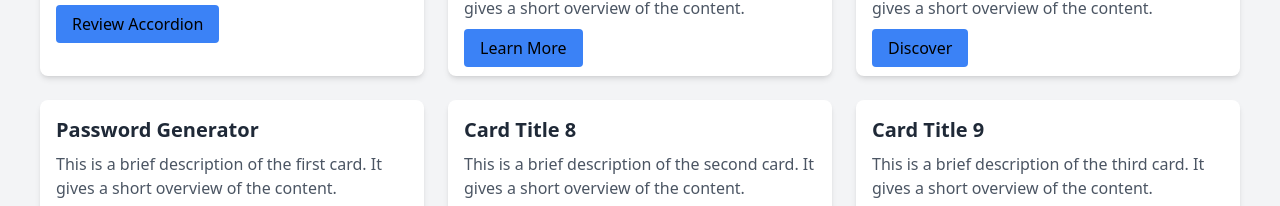
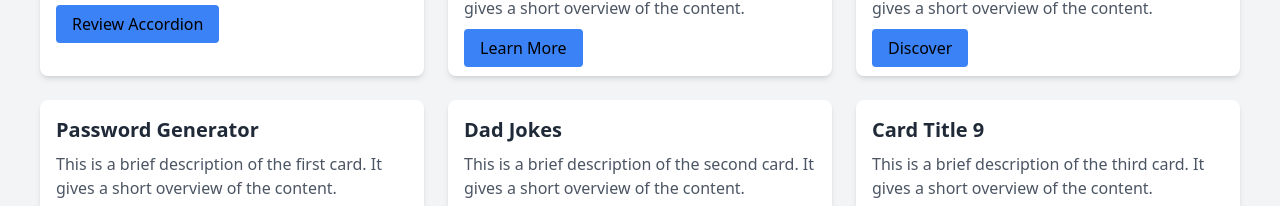
Before and after one commit to ihsan-khan/vue3-projects, a Vue app: page / in a window 1280 px wide. Shown: the part 402-608 px from the top of the page. Built offline with nearby package versions, Linux system fonts and the light colour scheme.

Commit message:
dad jokes component added

```diff
--- a/package.json
+++ b/package.json
@@ -11,6 +11,7 @@
     "format": "prettier --write src/"
   },
   "dependencies": {
+    "axios": "^1.7.3",
     "vue": "^3.4.29",
     "vue-router": "^4.4.2"
   },
--- /dev/null
+++ b/src/components/DadJokes.vue
@@ -0,0 +1,29 @@
+<script setup>
+import { ref } from "vue";
+import axios from "axios";
+
+const joke = ref(null);
+
+const fetchJoke = async () => {
+  try {
+    const response = await axios.get("https://icanhazdadjoke.com/", {
+      headers: { Accept: "application/json" },
+    });
+    joke.value = response.data.joke;
+  } catch (error) {
+    console.error("Error fetching dad joke:", error);
+  }
+};
+</script>
+
+<template>
+    <div class="max-w-xl mx-auto mt-12">
+      <h2 class="text-2xl font-bold text-gray-800 mb-5">Dad Jokes</h2>
+      <button @click="fetchJoke" class="px-4 py-2 text-lg bg-green-600 text-white rounded hover:bg-green-700">
+        Get Dad Joke
+      </button>
+      <div v-if="joke" class="mt-5 p-4 border rounded bg-gray-100 text-gray-800">
+        {{ joke }}
+      </div>
+    </div>
+</template>
--- a/src/components/TheProjects.vue
+++ b/src/components/TheProjects.vue
@@ -46,10 +46,10 @@ const cards = ref([
     link:'/password-generator'
   },
   {
-    title: 'Card Title 8',
+    title: 'Dad Jokes',
     description: 'This is a brief description of the second card. It gives a short overview of the content.',
     buttonText: 'Learn More',
-    link:'/todo'
+    link:'/dad-jokes'
   },
   {
     title: 'Card Title 9',
--- a/src/main.js
+++ b/src/main.js
@@ -12,6 +12,7 @@ import TheAccordion from './components/TheAccordion.vue'
 import FormValidation from './components/FormValidation.vue'
 import ProgressStep from './components/ProgressStep.vue'
 import PasswordGenerator from './components/PasswordGenerator.vue'
+import DadJokes from './components/DadJokes.vue'
 
 const routes = [
   { path: '/', component: TheProjects },
@@ -22,6 +23,7 @@ const routes = [
   { path: '/form-validation', component: FormValidation},
   { path: '/progress-step', component: ProgressStep},
   { path: '/password-generator', component: PasswordGenerator},
+  { path: '/dad-jokes', component: DadJokes},
 ]
 
 const router = createRouter({
```
Also changed, not shown: 1 other file (tests, documents, lock files or other folders).
